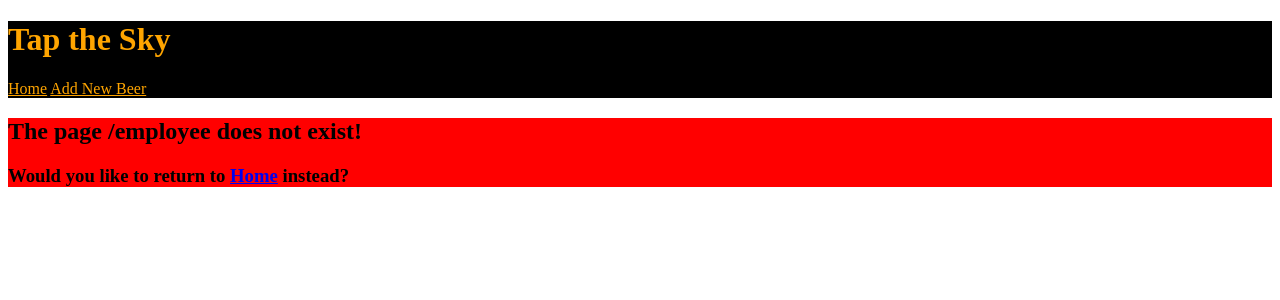
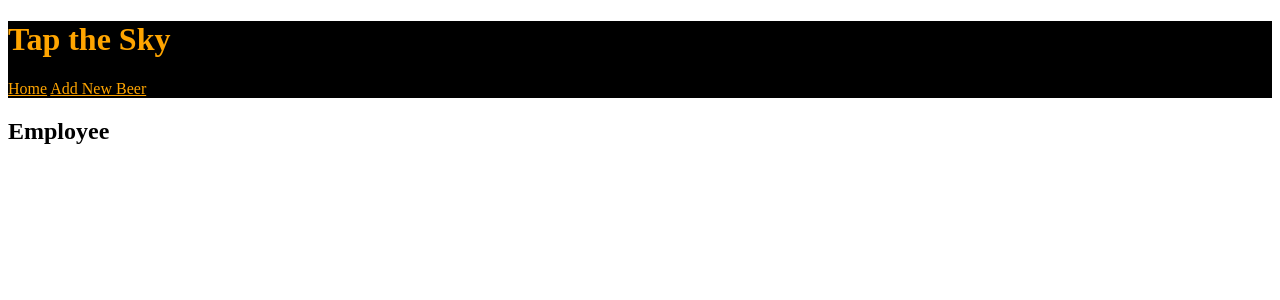
Before and after one commit to FatherofDharma/REACT-Independent-Project-One--Tap-Room, a React app: page /#/employee in a window 1280 px wide. Shown: the top 300 px of the page. Built offline with nearby package versions, Linux system fonts and the light colour scheme.

Commit message:
add employee route and reuse taplist component. Working display on Employee route.

```diff
--- a/src/components/App.jsx
+++ b/src/components/App.jsx
@@ -4,6 +4,7 @@ import Header from './Header';
 import { Switch, Route } from 'react-router-dom';
 import NewTapForm from './NewTapForm';
 import Error404 from './Error404';
+import Employee from './Employee';
 
 class App extends React.Component {
 
@@ -33,6 +34,7 @@ class App extends React.Component {
         <Switch>
           <Route exact path='/' render={() => <TapList tapList={this.state.masterTapList} />}/>
           <Route path='/newtap' render={() => <NewTapForm onNewTapCreation={this.handleAddingNewTapToList} />}/>
+          <Route path='/employee' render={() => <Employee tapList={this.state.masterTapList} />} />
           <Route component={Error404}/>
         </Switch>
       </div>
--- /dev/null
+++ b/src/components/Employee.jsx
@@ -0,0 +1,18 @@
+import React from 'react';
+import PropTypes from 'prop-types';
+import TapList from './TapList';
+
+function Employee(props){
+  return (
+    <div>
+      <h2>Employee</h2>
+      <TapList tapList={props.tapList} />
+    </div>
+  );
+}
+
+Employee.propTypes = {
+  tapList: PropTypes.array
+};
+
+export default Employee;
```
